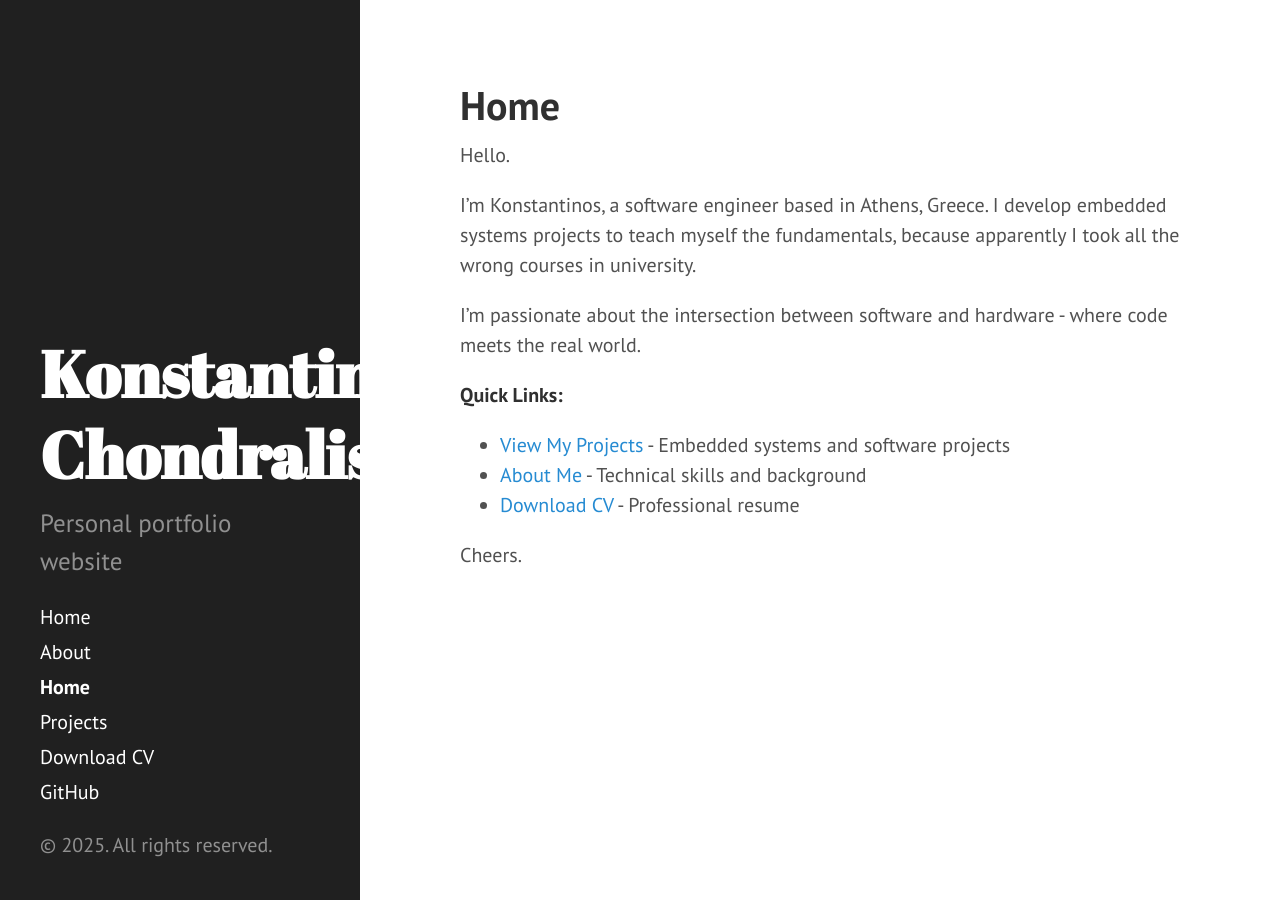
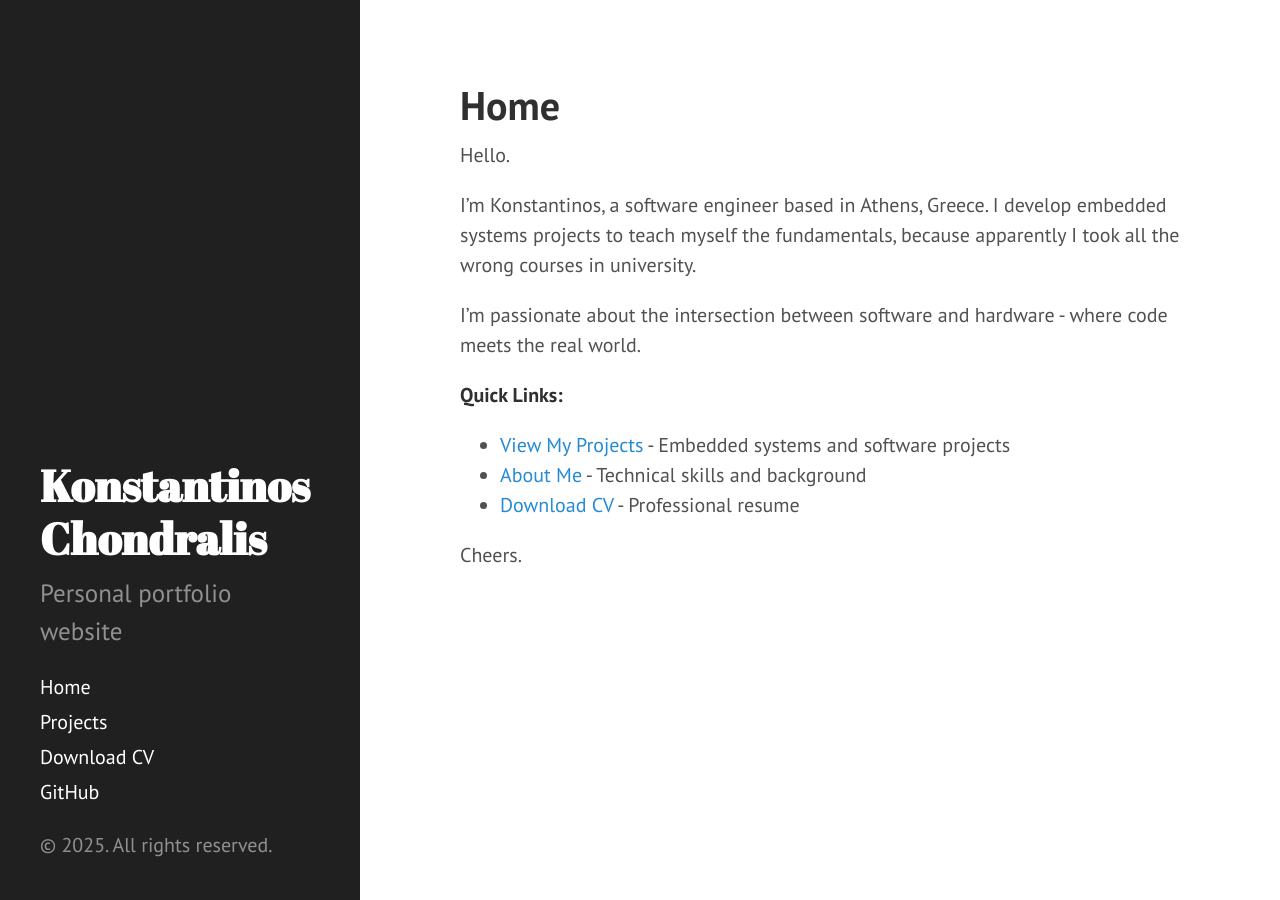
Before and after one commit to kostantinoss/kostantinoss.github.io, a Jekyll site: the page built from index.md, in a window 1280 px wide. Built offline with Jekyll 4.4.1, drawn with Linux system fonts in a browser that asks for light colours.

Commit message:
experiment with different theme

```diff
--- a/_includes/head.html
+++ b/_includes/head.html
@@ -18,6 +18,7 @@
   <link rel="stylesheet" href="{{ site.baseurl }}public/css/poole.css">
   <link rel="stylesheet" href="{{ site.baseurl }}public/css/syntax.css">
   <link rel="stylesheet" href="{{ site.baseurl }}public/css/hyde.css">
+  <link rel="stylesheet" href="{{ site.baseurl }}public/css/custom.css">
   <link rel="stylesheet" href="https://fonts.googleapis.com/css?family=PT+Sans:400,400italic,700|Abril+Fatface">
 
   <!-- Icons -->
--- a/_includes/sidebar.html
+++ b/_includes/sidebar.html
@@ -3,7 +3,7 @@
     <div class="sidebar-about">
       <h1>
         <a href="{{ site.baseurl }}">
-          {{ site.title }}
+          Konstantinos Chondralis
         </a>
       </h1>
       <p class="lead">{{ site.description }}</p>
@@ -11,21 +11,7 @@
 
     <nav class="sidebar-nav">
       <a class="sidebar-nav-item{% if page.url == site.baseurl %} active{% endif %}" href="{{ site.baseurl }}">Home</a>
-
-      {% comment %}
-        The code below dynamically generates a sidebar nav of pages with
-        `layout: page` in the front-matter. See readme for usage.
-      {% endcomment %}
-
-      {% assign pages_list = site.pages %}
-      {% for node in pages_list %}
-        {% if node.title != null %}
-          {% if node.layout == "page" %}
-            <a class="sidebar-nav-item{% if page.url == node.url %} active{% endif %}" href="{{ node.url }}">{{ node.title }}</a>
-          {% endif %}
-        {% endif %}
-      {% endfor %}
-
+      <a class="sidebar-nav-item{% if page.url == '/projects/' %} active{% endif %}" href="{{ site.baseurl }}projects">Projects</a>
       <a class="sidebar-nav-item" href="{{ site.baseurl }}assets/cv/Konstantinos_Chondralis_CV.pdf">Download CV</a>
       <a class="sidebar-nav-item" href="https://github.com/kostantinoss">GitHub</a>
     </nav>
--- /dev/null
+++ b/public/css/custom.css
@@ -0,0 +1,18 @@
+/* Custom overrides for Hyde theme */
+
+/* Make the sidebar name fit better */
+.sidebar-about h1 {
+  font-size: 2.2rem !important;
+  line-height: 1.2;
+  word-wrap: break-word;
+}
+
+/* Alternative: Use a shorter name display */
+.sidebar-about h1.short-name {
+  font-size: 2.5rem !important;
+}
+
+/* Make sure the name doesn't overflow */
+.sidebar-about {
+  overflow: hidden;
+}
```
